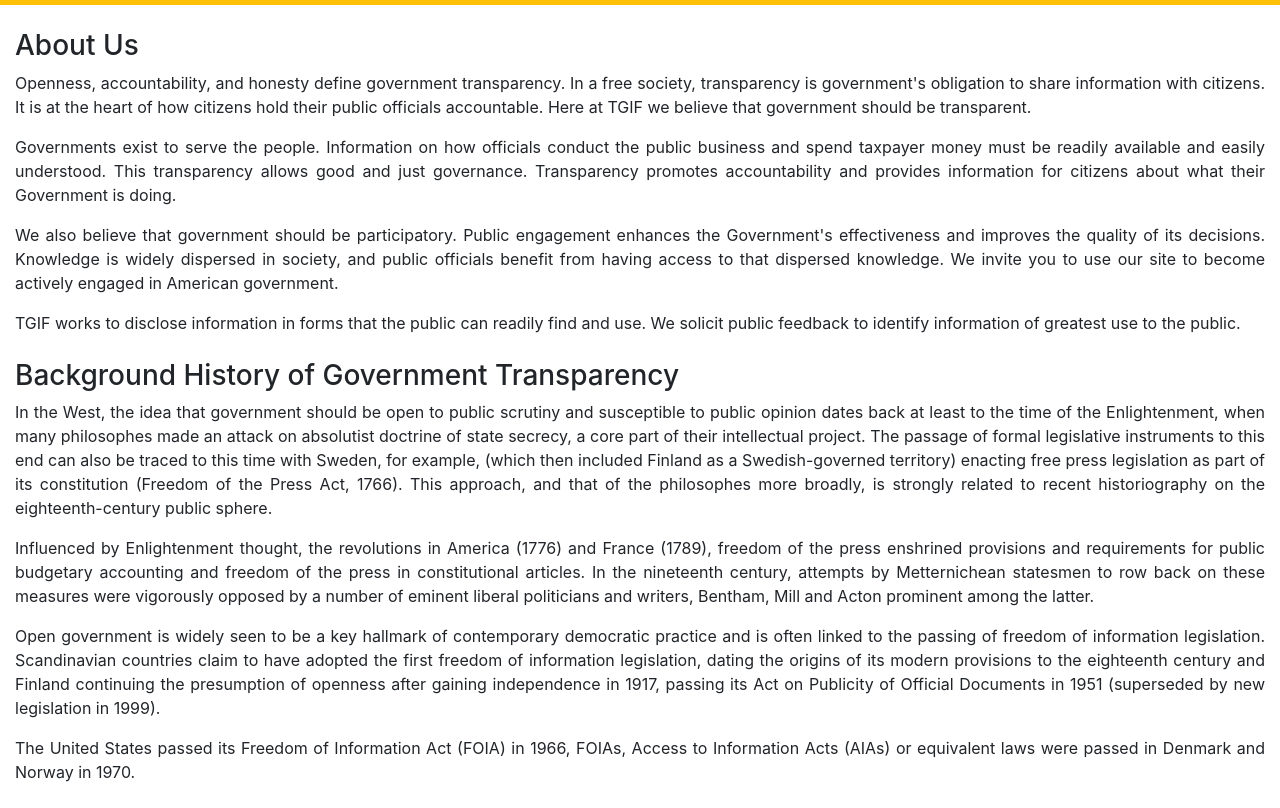
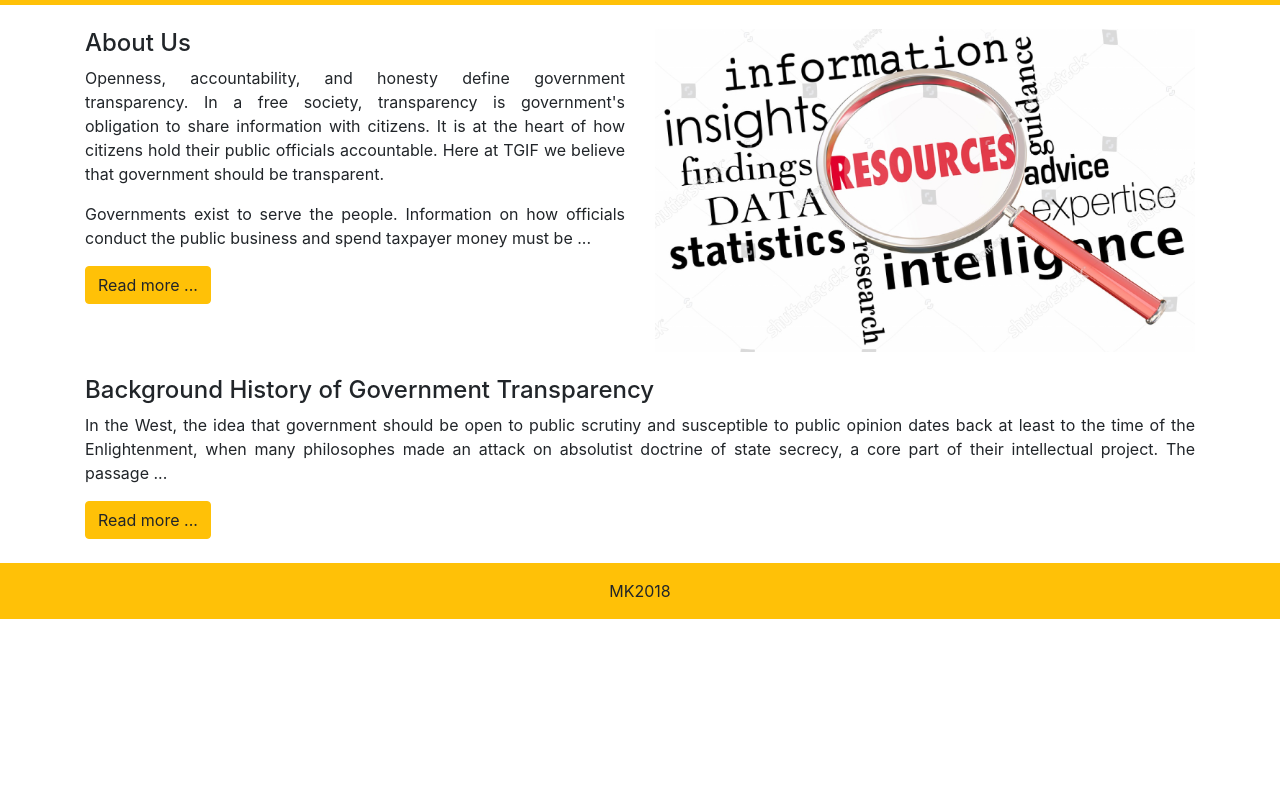
Before and after one commit to MikeKowalsky/Congress-Data, a plain HTML site: page home.html in a window 1280 px wide. Shown: the part 51-859 px from the top of the page. After the commit the page ends 800 px from the top, so only its background shows below. Drawn offline with nearby package versions, Linux system fonts and the light colour scheme.

Commit message:
added accordion elements on home page

```diff
--- a/home.html
+++ b/home.html
@@ -50,20 +50,49 @@
         </nav>
     </header>
 
-    <section class="container-fluid my-4">
-        <h3>About Us</h3>
+    <section class="container my-4">
+        <div class="row">
+            <div class="col-sm-12 col-md-6">
+                <h4>About Us</h4>
                 <p class="text-justify">Openness, accountability, and honesty define government transparency. In a free society, transparency is government's obligation to share information with citizens. It is at the heart of how citizens hold their public officials accountable. Here at TGIF we believe that government should be transparent.</p>
-        <p class="text-justify">Governments exist to serve the people. Information on how officials conduct the public business and spend taxpayer money must be readily available and easily understood. This transparency allows good and just governance. Transparency promotes accountability and provides information for citizens about what their Government is doing.</p>
+                <p class="text-justify">Governments exist to serve the people. Information on how officials conduct the public business and spend taxpayer money must be ...</p>
+                <p>
+                    <a class="btn btn-warning" data-toggle="collapse" href="#collapseElementOne" role="button" aria-expanded="false" aria-controls="collapseElementOne">Read more ...</a>
+                </p>
+                <div class="collapse" id="collapseElementOne">
+                    <div>
+                        <p>... readily available and easily understood. This transparency allows good and just governance. Transparency promotes accountability and provides information for citizens about what their Government is doing.</p>
                         <p class="text-justify">We also believe that government should be participatory. Public engagement enhances the Government's effectiveness and improves the quality of its decisions. Knowledge is widely dispersed in society, and public officials benefit from having access to that dispersed knowledge. We invite you to use our site to become actively engaged in American government.</p>
                         <p class="text-justify">TGIF works to disclose information in forms that the public can readily find and use. We solicit public feedback to identify information of greatest use to the public.</p>
+                    </div>
+                </div>
+            </div>
+            <div class="col-sm-12 col-md-6 d-flex align-items-center">
+                <img class="img-fluid" src="assets/magnifying-glass.jpg" alt="magnifying glass">
+            </div>
+        </div>
     </section>
 
-    <section class="container-fluid my-4">
-        <h3>Background History of Government Transparency</h3>
-        <p class="text-justify">In the West, the idea that government should be open to public scrutiny and susceptible to public opinion dates back at least to the time of the Enlightenment, when many philosophes made an attack on absolutist doctrine of state secrecy, a core part of their intellectual project. The passage of formal legislative instruments to this end can also be traced to this time with Sweden, for example, (which then included Finland as a Swedish-governed territory) enacting free press legislation as part of its constitution (Freedom of the Press Act, 1766). This approach, and that of the philosophes more broadly, is strongly related to recent historiography on the eighteenth-century public sphere.
+    <section class="container my-4">
+        <h4>Background History of Government Transparency</h4>
+        <p class="text-justify">In the West, the idea that government should be open to public scrutiny and susceptible to public opinion dates back at least to the time of the Enlightenment, when many philosophes made an attack on absolutist doctrine of state secrecy, a core part of their intellectual project. The passage ... </p>
+        <p>
+            <a class="btn btn-warning" data-toggle="collapse" href="#collapseElementTwo" role="button" aria-expanded="false" aria-controls="collapseElementTwo">Read more ...</a>
+        </p>
+        <div class="collapse" id="collapseElementTwo">
+            <div>
+                <p>... of formal legislative instruments to this end can also be traced to this time with Sweden, for example, (which then included Finland as a Swedish-governed territory) enacting free press legislation as part of its constitution (Freedom of the Press Act, 1766). This approach, and that of the philosophes more broadly, is strongly related to recent historiography on the eighteenth-century public sphere.</p>
                 <p class="text-justify">Influenced by Enlightenment thought, the revolutions in America (1776) and France (1789), freedom of the press enshrined provisions and requirements for public budgetary accounting and freedom of the press in constitutional articles. In the nineteenth century, attempts by Metternichean statesmen to row back on these measures were vigorously opposed by a number of eminent liberal politicians and writers, Bentham, Mill and Acton prominent among the latter.</p>
                 <p class="text-justify">Open government is widely seen to be a key hallmark of contemporary democratic practice and is often linked to the passing of freedom of information legislation. Scandinavian countries claim to have adopted the first freedom of information legislation, dating the origins of its modern provisions to the eighteenth century and Finland continuing the presumption of openness after gaining independence in 1917, passing its Act on Publicity of Official Documents in 1951 (superseded by new legislation in 1999).</p>
                 <p class="text-justify">The United States passed its Freedom of Information Act (FOIA) in 1966, FOIAs, Access to Information Acts (AIAs) or equivalent laws were passed in Denmark and Norway in 1970.</p>
+            </div>
+        </div>
     </section>
 
+    <footer class="bg-warning">
+            <div class="container">
+                <div class="text-center py-3">MK2018</div>
+            </div>
+    </footer>
+
 </body>
```
Also changed, not shown: assets/magnifying-glass.jpg (added). Lines whose indentation alone changed are shown as unchanged.
